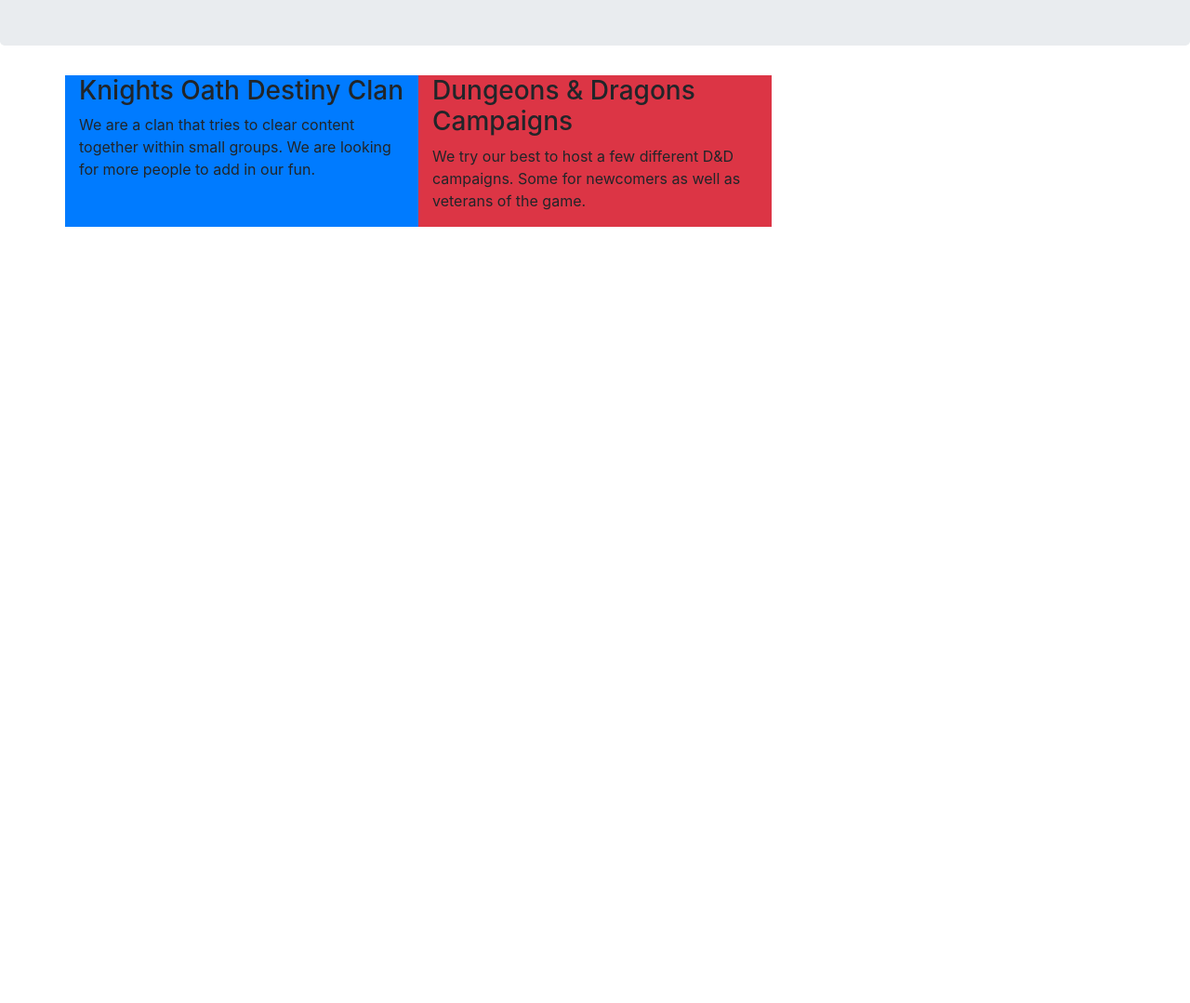
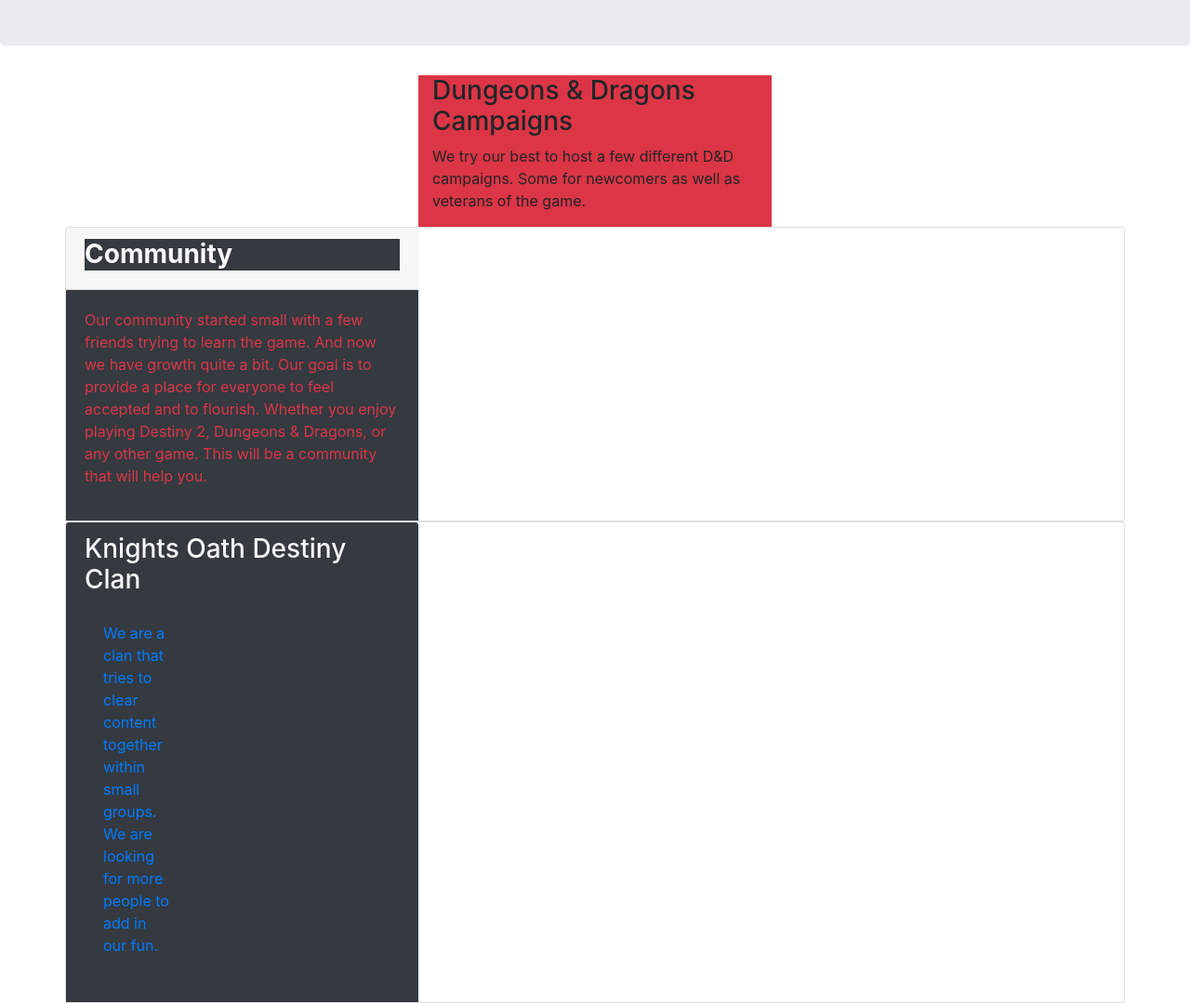
Before and after one commit to Aris1641/ProjectPortfolio-KnightsOath, a website: page index.html in a window 1280 px wide. Shown: the part 220-1299 px from the top of the page at 93% size. Before the commit the page ends 800 px from the top, so only its background shows below. Drawn offline with nearby package versions, Linux system fonts and the light colour scheme.

Commit message:
Cardcommit

```diff
--- a/index.html
+++ b/index.html
@@ -5,6 +5,9 @@
     <meta charset="UTF-8">
     <meta http-equiv="X-UA-Compatible" content="IE=edge">
     <meta name="viewport" content="width=device-width, initial-scale=1.0">
+    <link rel="preconnect" href="https://fonts.googleapis.com">
+    <link rel="preconnect" href="https://fonts.gstatic.com" crossorigin>
+    <link href="https://fonts.googleapis.com/css2?family=Oswald:wght@200&display=swap" rel="stylesheet">
     <link rel="stylesheet" href="node_modules/bootstrap/dist/css/bootstrap.min.css">
     <link rel="stylesheet" href="styles.css">
     <title>Knight's Oath Gaming</title>
@@ -12,7 +15,7 @@
 </head>
 
 <body>
-
+    <!--Header-->
     <header class="jumbotron jumbtron-fluid">
         <div class="container">
             <div class="row">
@@ -28,14 +31,9 @@
                 </div>
             </div>
     </header>
-
+    <!--Main themes-->
     <div class="container">
-        <div class="row row-content">
-            <div class="col-sm-4 bg-primary">
-                <h3>Knights Oath Destiny Clan</h3>
-                <p>We are a clan that tries to clear content together within small groups. We are looking for more
-                    people to add in our fun.</p>
-            </div>
+        <div class="row d-flex justify-content-center">
             <div class="col-sm-4 bg-danger">
                 <h3>Dungeons & Dragons Campaigns</h3>
                 <p>We try our best to host a few different D&D campaigns. Some for newcomers as well as veterans of the
@@ -44,6 +42,32 @@
         </div>
     </div>
 
+    <!--Community Point-->
+    <div>
+        <div class="container">
+            <div class="card d-flex row justify-content-center">
+                <div class="card-header col-sm-4">
+                    <h3 class="text-light bg-dark"><strong>Community</strong></h3>
+                </div>
+                <div class="card-body col-sm-4 bg-dark">
+                    <p class="text-danger"> Our community started small with a few friends trying to learn the game. And
+                        now we have growth quite a bit. Our goal is to provide a place for everyone to feel accepted and
+                        to flourish. Whether you enjoy playing Destiny 2, Dungeons & Dragons, or any other game. This
+                        will be a community that will help you.</p>
+                </div>
+            </div>
+            <div class="card d-flex row justify-content-center">
+                <div class="card-header col-sm-4 bg-dark">
+                    <h3 class="text-light">Knights Oath Destiny Clan</h3>
+                    <div class="card-body col-sm-4 bg-dark">
+                        <p class="text-primary">We are a clan that tries to clear content together within small groups.
+                            We are looking for more
+                            people to add in our fun. </p>
+                    </div>
+                </div>
+            </div>
+        </div>
+    </div>
     <script src="node_modules/jquery/dist/jquery.slim.min.js"></script>
     <script src="/node_modules/popper.js/dist/umd/popper.min.js"></script>
     <script src="/node_modules/bootstrap/dist/js/bootstrap.min.js"></script>
--- a/styles.css
+++ b/styles.css
@@ -1,3 +1,3 @@
 h1 h2 {
-    font-family:'Courier New', Courier, monospace
+    font-family: 'Oswald', sans-serif;
 }
```
Also changed, not shown: img/titan.png (added).
